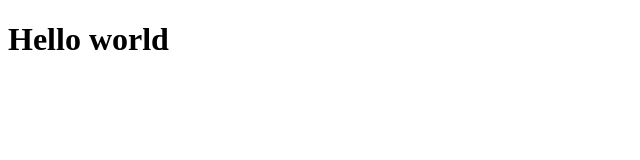
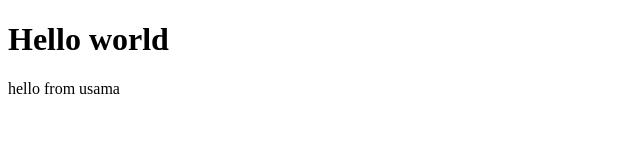
Before and after one commit to Usamazahid30/bootcamp2020, a plain HTML site: page index.html in a window 1280 px wide. Shown: the whole page, without its empty margins (0-640 px from the left). Drawn offline with Linux system fonts and the light colour scheme.

Commit message:
add some info

```diff
--- a/index.html
+++ b/index.html
@@ -7,5 +7,6 @@
 </head>
 <body>
     <h1>Hello world</h1>
+    <p>hello from usama</p>
 </body>
 </html>
```
